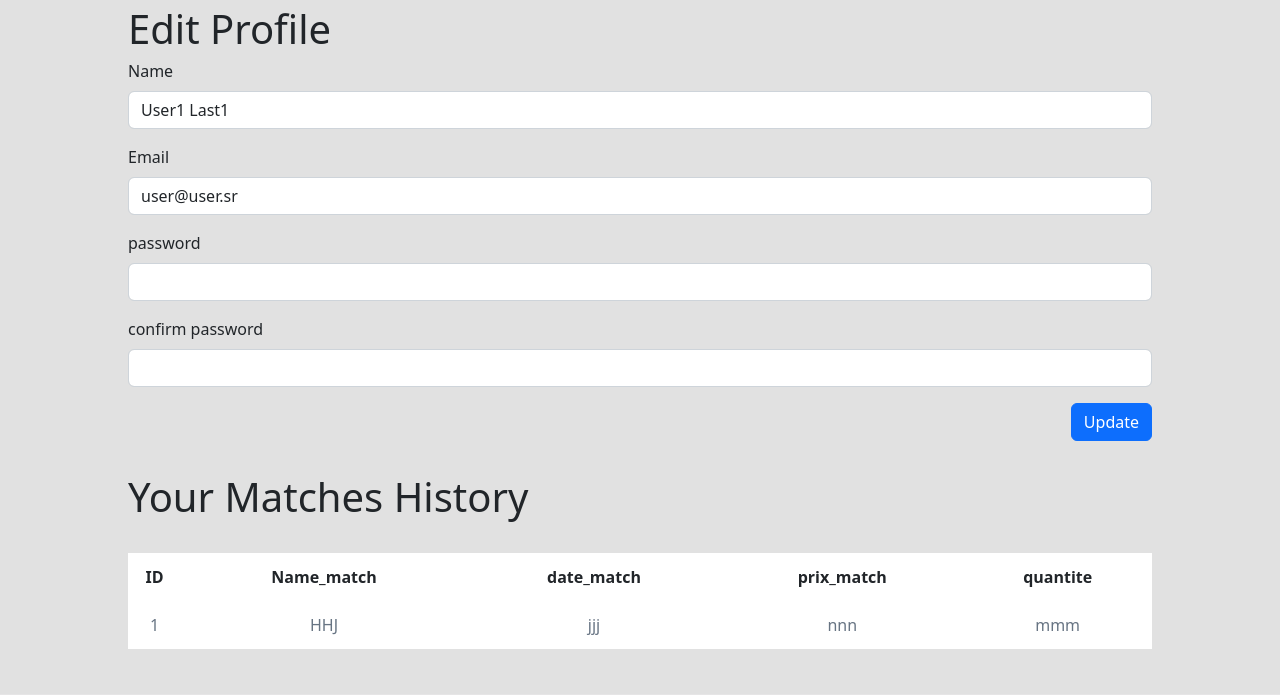
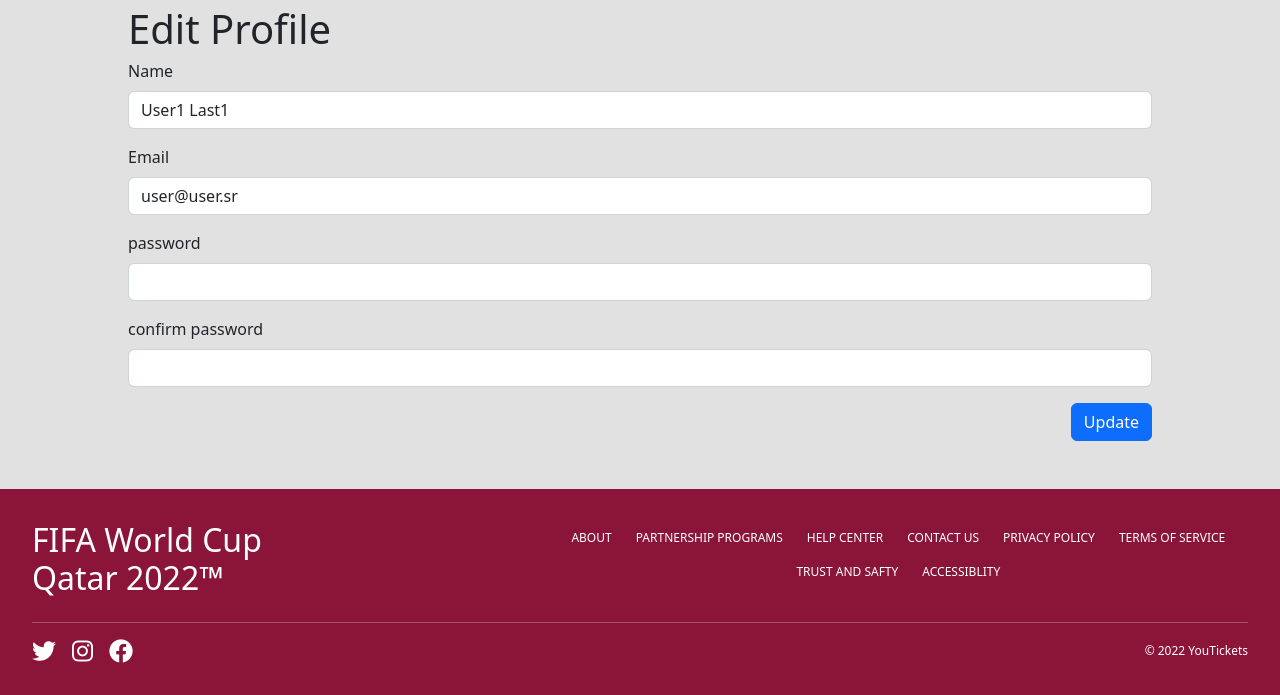
Before and after one commit to HIND-HANSALI/gestion-des-tickets-fifa, a PHP site: page /pages/profile.php in a window 1280 px wide. Shown: the part 106-801 px from the top of the page. Before the commit the page ends 755 px from the top, so only its background shows below. Run offline with PHP 8.4, Linux system fonts and the light colour scheme; the template is opened without the code that fills it, so the values that code supplies are empty; a user stored in the database is signed in; some libraries are stand-ins or nearby versions.

Commit message:
refactoring code

```diff
--- a/pages/profile.php
+++ b/pages/profile.php
@@ -98,31 +98,6 @@
             </div>
         </div>
     </div>
-    <div class="tableau-Match">
-        <div class="headProfile">
-            <h1>Your Matches History</h1>
-        </div>
-        <table>
-            <thead>
-            <tr>
-                <th>ID</th>
-                <th>Name_match</th>
-                <th>date_match</th>
-                <th>prix_match</th>
-                <th>quantite</th>
-            </tr>
-            </thead>
-            <tbody>
-            <tr>
-                <td>1</td>
-                <td>HHJ</td>
-                <td>jjj</td>
-                <td>nnn</td>
-                <td>mmm</td>
-            </tr>
-            </tbody>
-        </table>
-    </div>
-    <script src="../assets/js/authentificationScript.js"></script>
-        </body>
-    </html>
+<?php
+include_once "../include/footer.php"
+?>
```
